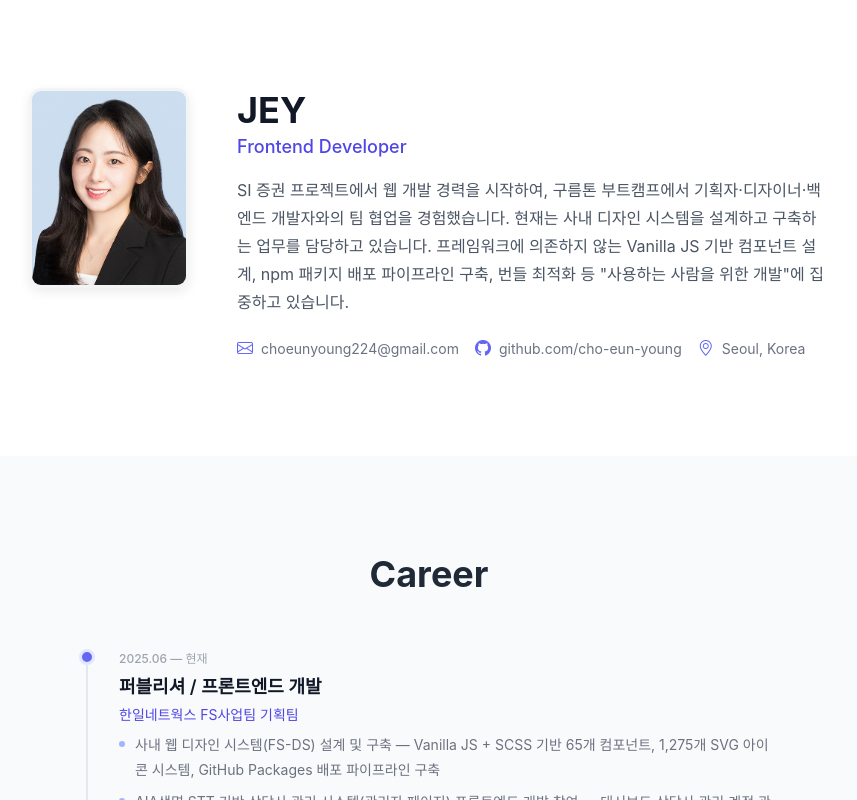
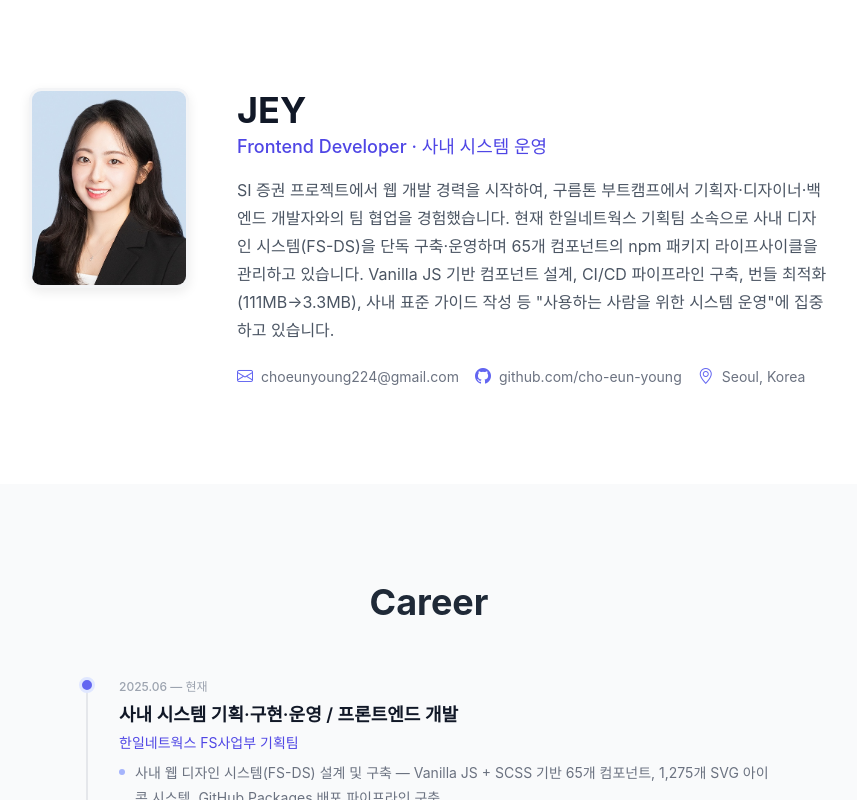
Before and after one commit to choeun224-cey/portfolio-site, a Vue app: page /about in a window 1280 px wide. Shown: the part 320-1120 px from the top of the page, without its empty margins (211-1068 px from the left). Built offline with nearby package versions, Linux system fonts and the light colour scheme; a web font is replaced by a local one.

Commit message:
About: switch to neutral tone for both frontend and IT ops tracks

```diff
--- a/src/views/about/AboutPage.vue
+++ b/src/views/about/AboutPage.vue
@@ -4,7 +4,7 @@
       <div class="container">
         <h1 class="about__title">About Me</h1>
         <p class="about__subtitle">
-          문제를 정의하고, 구조를 설계하고, 팀이 쓸 수 있는 코드를 만듭니다.
+          사내 시스템을 기획하고, 표준을 만들고, 운영하는 사람.
         </p>
       </div>
     </section>
@@ -18,14 +18,15 @@
           </div>
           <div class="profile__body">
             <h2 class="profile__name">JEY</h2>
-            <p class="profile__role">Frontend Developer</p>
+            <p class="profile__role">Frontend Developer · 사내 시스템 운영</p>
             <p class="profile__bio">
               SI 증권 프로젝트에서 웹 개발 경력을 시작하여, 구름톤 부트캠프에서
-              기획자·디자이너·백엔드 개발자와의 팀 협업을 경험했습니다. 현재는
-              사내 디자인 시스템을 설계하고 구축하는 업무를 담당하고 있습니다.
-              프레임워크에 의존하지 않는 Vanilla JS 기반 컴포넌트 설계, npm
-              패키지 배포 파이프라인 구축, 번들 최적화 등 "사용하는 사람을 위한
-              개발"에 집중하고 있습니다.
+              기획자·디자이너·백엔드 개발자와의 팀 협업을 경험했습니다. 현재
+              한일네트웍스 기획팀 소속으로 사내 디자인 시스템(FS-DS)을 단독
+              구축·운영하며 65개 컴포넌트의 npm 패키지 라이프사이클을 관리하고
+              있습니다. Vanilla JS 기반 컴포넌트 설계, CI/CD 파이프라인 구축,
+              번들 최적화(111MB→3.3MB), 사내 표준 가이드 작성 등 "사용하는
+              사람을 위한 시스템 운영"에 집중하고 있습니다.
             </p>
             <div class="profile__contact">
               <a href="mailto:choeunyoung224@gmail.com" class="profile__contact-item">
@@ -134,8 +135,8 @@ import profilePhoto from "@/assets/images/profile-photo.jpeg";
 const career = ref([
   {
     period: "2025.06 — 현재",
-    role: "퍼블리셔 / 프론트엔드 개발",
-    company: "한일네트웍스 FS사업팀 기획팀",
+    role: "사내 시스템 기획·구현·운영 / 프론트엔드 개발",
+    company: "한일네트웍스 FS사업부 기획팀",
     highlights: [
       "사내 웹 디자인 시스템(FS-DS) 설계 및 구축 — Vanilla JS + SCSS 기반 65개 컴포넌트, 1,275개 SVG 아이콘 시스템, GitHub Packages 배포 파이프라인 구축",
       "AIA생명 STT 기반 상담사 관리 시스템(관리자 페이지) 프론트엔드 개발 참여 — 대시보드·상담사 관리·계정 관리 등 관리자 페이지 5종 이상 설계 및 구현, STT 변환된 상담 발화 텍스트를 고객/상담사별로 구분하여 채팅 형태로 시각화하는 상세 뷰 컴포넌트 개발",
```
